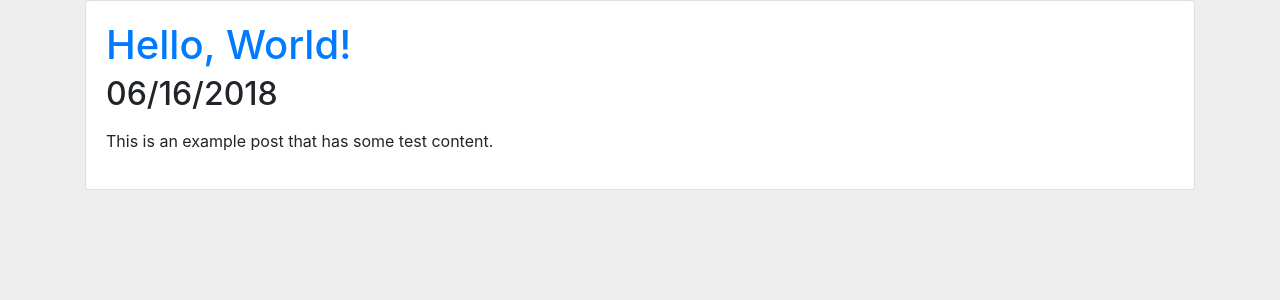
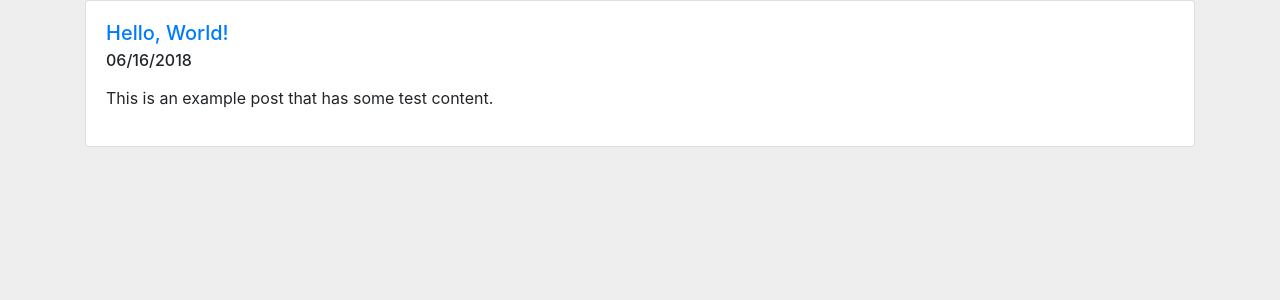
Before and after one commit to everettcaleb/everettcaleb.github.io, a Jekyll site: the page built from index.html, in a window 1280 px wide. Shown: the top 300 px of the page. Built offline with Jekyll 4.4.1, drawn with Linux system fonts in a browser that asks for light colours; the list of posts is cut into pages by our own code.

Commit message:
Bootstrap

```diff
--- a/index.html
+++ b/index.html
@@ -6,12 +6,12 @@ title: Caleb Everett's Website
   {% for post in paginator.posts %}
     <article class="post card">
       <div class="card-body">
-        <h1 class="card-title">
+        <h5 class="card-title">
           <a href="{{ post.url }}">
             {{ post.title }}
           </a>
-        </h1>
-        <h2 class="date card-subtitle">{{ post.date | date: "%m/%d/%Y" }}</h2>
+        </h5>
+        <h6 class="date card-subtitle">{{ post.date | date: "%m/%d/%Y" }}</h6>
         <p class="card-text">{{ post.excerpt }}</p>
       </div>
     </article>
```
